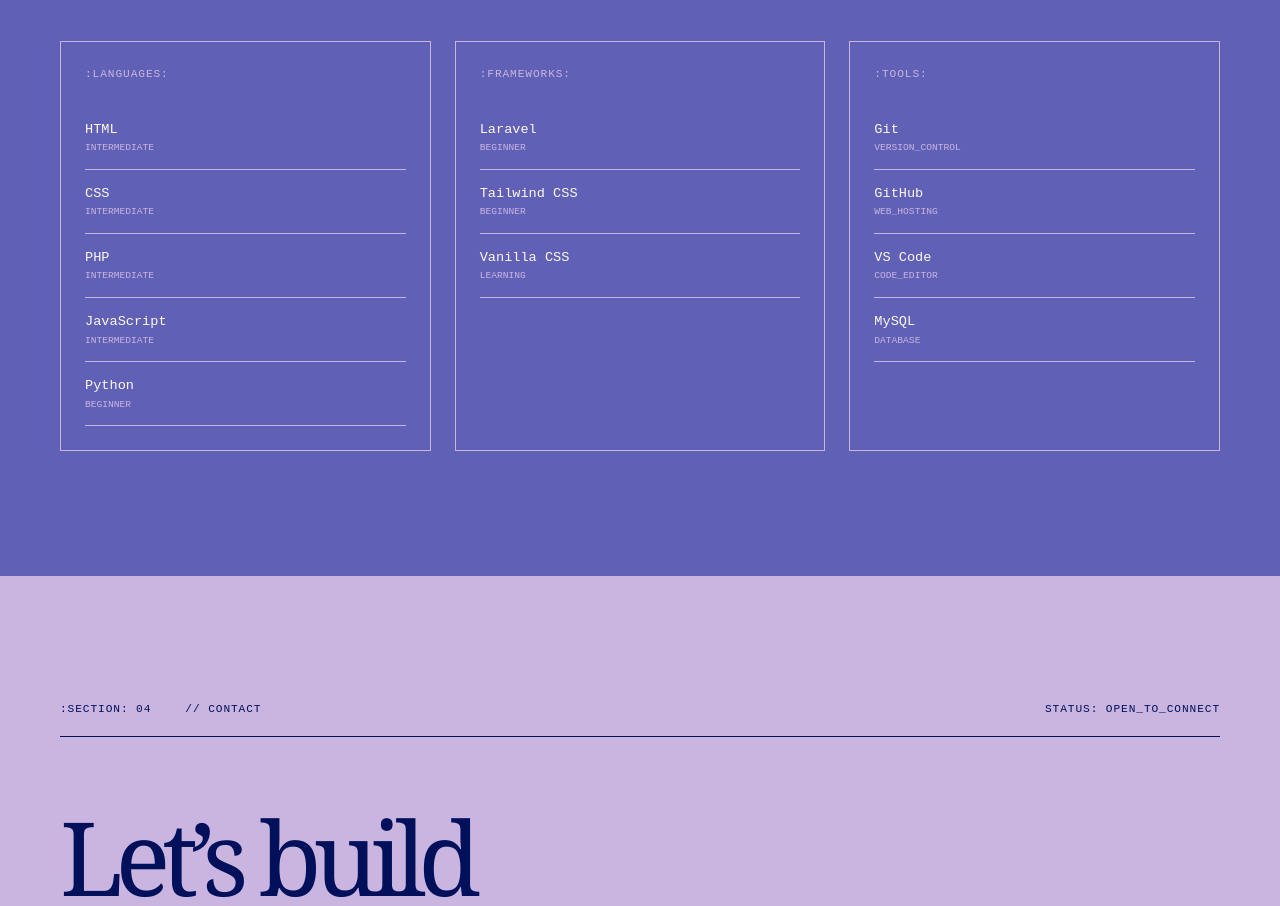
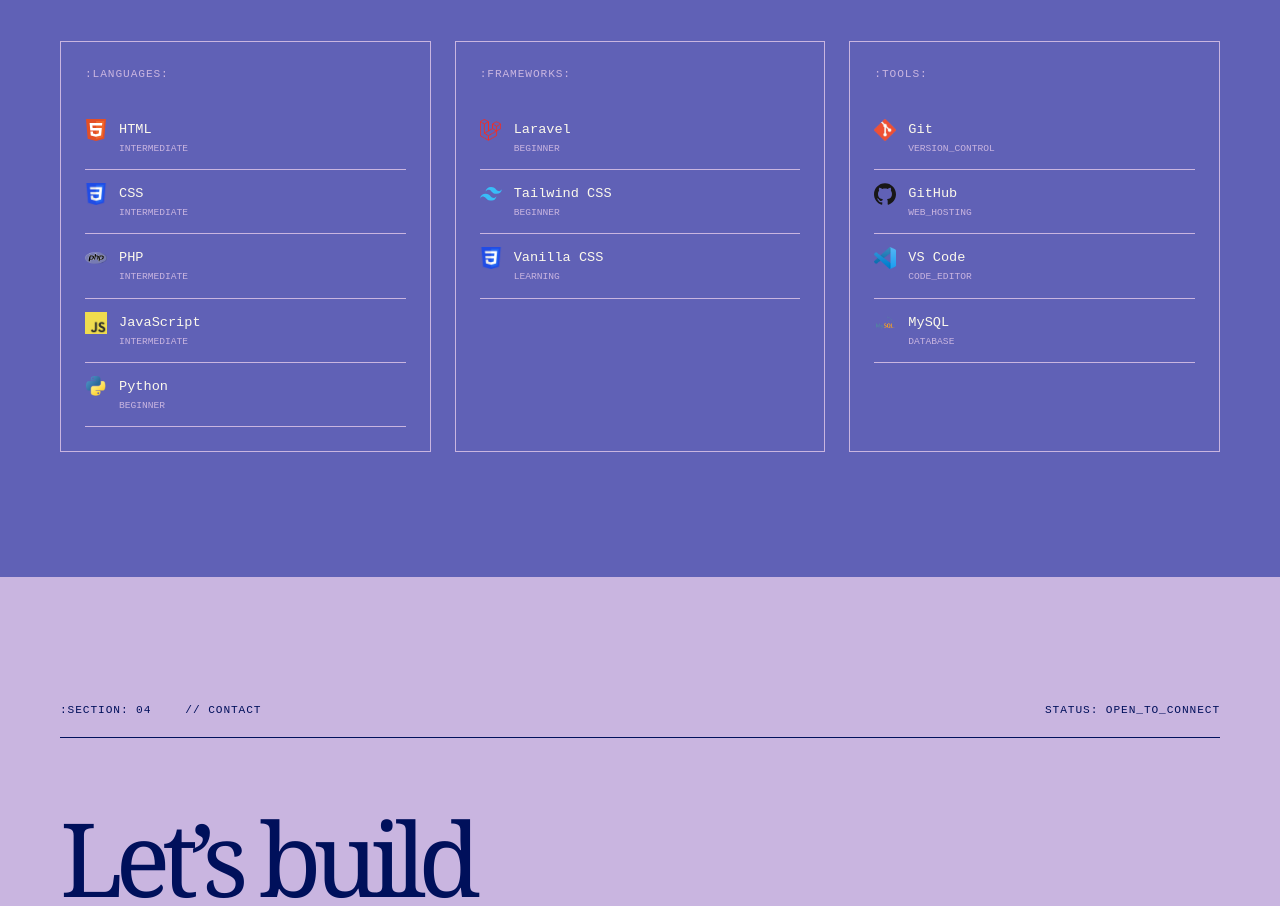
Before and after one commit to 12Ferdian12/Ferdian-Adinata_5025261175_Teknik-Informatika_KPP-Webdev., a plain HTML site: page index.html in a window 1280 px wide. Shown: the part 7376-8282 px from the top of the page. Drawn offline with Linux system fonts and the light colour scheme.

Commit message:
fix: -Forgot to add icon in Core-Skill

```diff
--- a/index.html
+++ b/index.html
@@ -468,28 +468,28 @@
             <div class="skill-card">
               <p>:LANGUAGES:</p>
               <ul>
-                <li>HTML <small>INTERMEDIATE</small></li>
-                <li>CSS <small>INTERMEDIATE</small></li>
-                <li>PHP <small>INTERMEDIATE</small></li>
-                <li>JavaScript <small>INTERMEDIATE</small></li>
-                <li>Python <small>BEGINNER</small></li>
+                <li><img class="skill-icon" src="assets/images/html.svg" alt="" aria-hidden="true" />HTML <small>INTERMEDIATE</small></li>
+                <li><img class="skill-icon" src="assets/images/CSS3.png" alt="" aria-hidden="true" />CSS <small>INTERMEDIATE</small></li>
+                <li><img class="skill-icon" src="assets/images/php.png" alt="" aria-hidden="true" />PHP <small>INTERMEDIATE</small></li>
+                <li><img class="skill-icon" src="assets/images/JS.png" alt="" aria-hidden="true" />JavaScript <small>INTERMEDIATE</small></li>
+                <li><img class="skill-icon" src="assets/images/Python.png" alt="" aria-hidden="true" />Python <small>BEGINNER</small></li>
               </ul>
             </div>
             <div class="skill-card">
               <p>:FRAMEWORKS:</p>
               <ul>
-                <li>Laravel <small>BEGINNER</small></li>
-                <li>Tailwind CSS <small>BEGINNER</small></li>
-                <li>Vanilla CSS <small>LEARNING</small></li>
+                <li><img class="skill-icon" src="assets/images/Laravel.png" alt="" aria-hidden="true" />Laravel <small>BEGINNER</small></li>
+                <li><img class="skill-icon" src="assets/images/Tailwind.svg" alt="" aria-hidden="true" />Tailwind CSS <small>BEGINNER</small></li>
+                <li><img class="skill-icon" src="assets/images/CSS3.png" alt="" aria-hidden="true" />Vanilla CSS <small>LEARNING</small></li>
               </ul>
             </div>
             <div class="skill-card">
               <p>:TOOLS:</p>
               <ul>
-                <li>Git <small>VERSION_CONTROL</small></li>
-                <li>GitHub <small>WEB_HOSTING</small></li>
-                <li>VS Code <small>CODE_EDITOR</small></li>
-                <li>MySQL <small>DATABASE</small></li>
+                <li><img class="skill-icon" src="assets/images/Git.png" alt="" aria-hidden="true" />Git <small>VERSION_CONTROL</small></li>
+                <li><img class="skill-icon" src="assets/images/github.svg" alt="" aria-hidden="true" />GitHub <small>WEB_HOSTING</small></li>
+                <li><img class="skill-icon" src="assets/images/VS.png" alt="" aria-hidden="true" />VS Code <small>CODE_EDITOR</small></li>
+                <li><img class="skill-icon" src="assets/images/MySQL.png" alt="" aria-hidden="true" />MySQL <small>DATABASE</small></li>
               </ul>
             </div>
           </div>
```
Also changed, not shown: css/style.css.
